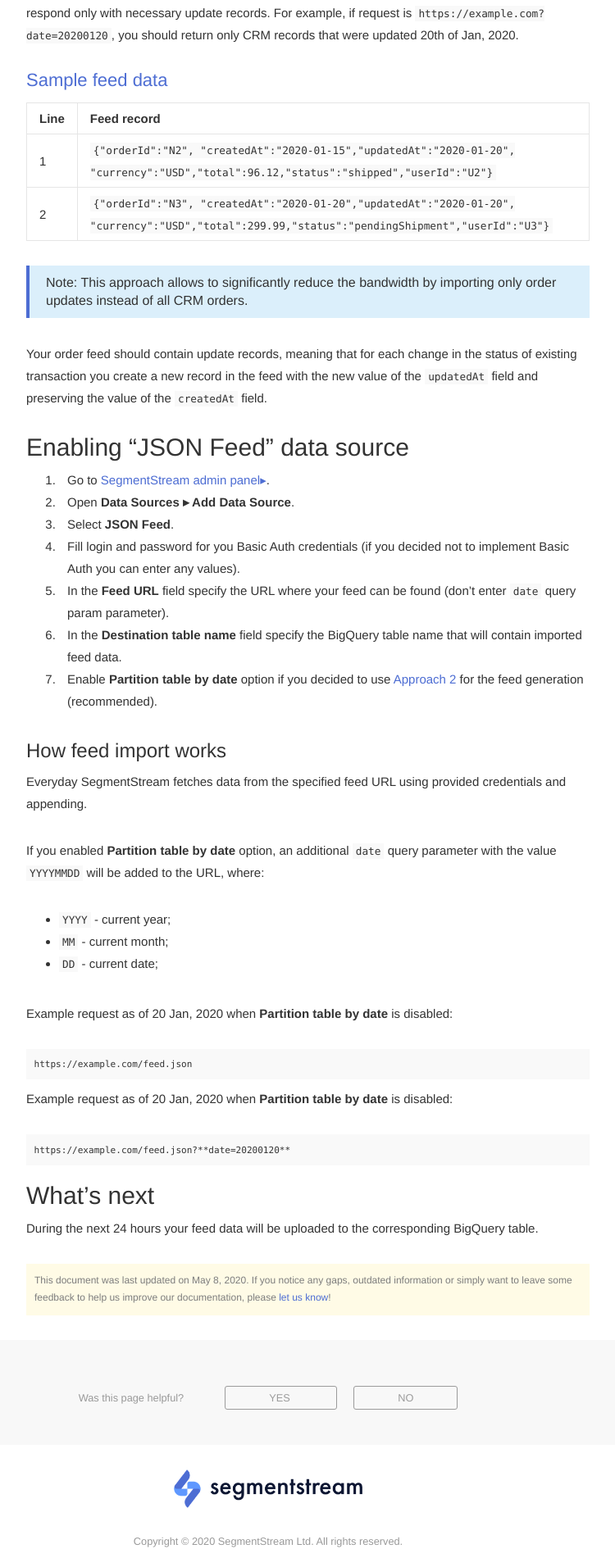
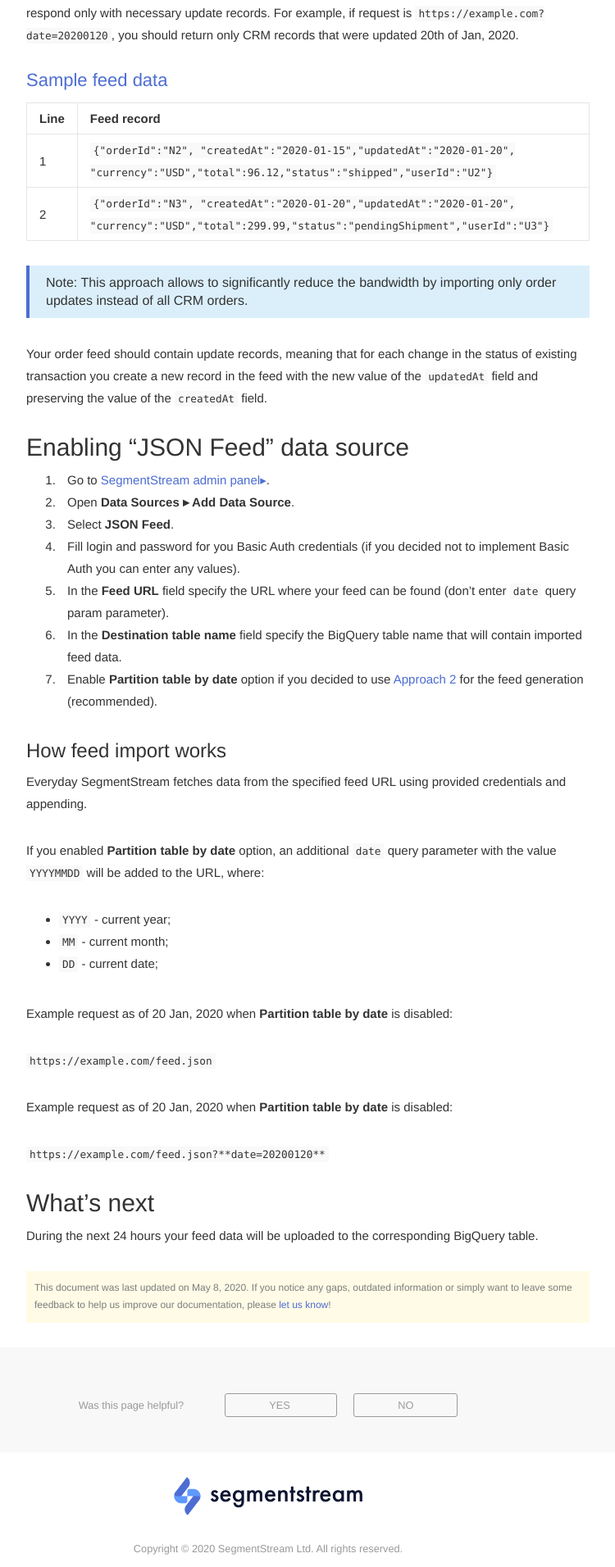
Before and after one commit to segmentstream-com/segmentstream-com.github.io, a Jekyll site: the page built from _docs/guides/json-feed-offline-data-import.md, in a window 1280 px wide. Shown: the part 2615-4527 px from the top of the page at 82% size, without its empty margins (313-1063 px from the left). Built offline with Jekyll 4.4.1, drawn with Linux system fonts in a browser that asks for light colours; nearby versions of some CDN libraries.

Commit message:
formatting fix

````diff
--- a/_docs/guides/json-feed-offline-data-import.md
+++ b/_docs/guides/json-feed-offline-data-import.md
@@ -112,13 +112,12 @@
 * `DD` - current date;
 
 Example request as of 20 Jan, 2020 when **Partition table by date** is disabled:
-```
-https://example.com/feed.json
-```
+
+`https://example.com/feed.json`
+
 Example request as of 20 Jan, 2020 when **Partition table by date** is disabled:
-```
-https://example.com/feed.json?**date=20200120**
-```
+
+`https://example.com/feed.json?**date=20200120**`
 
 ## <a name="next"></a>What's next
 
````
